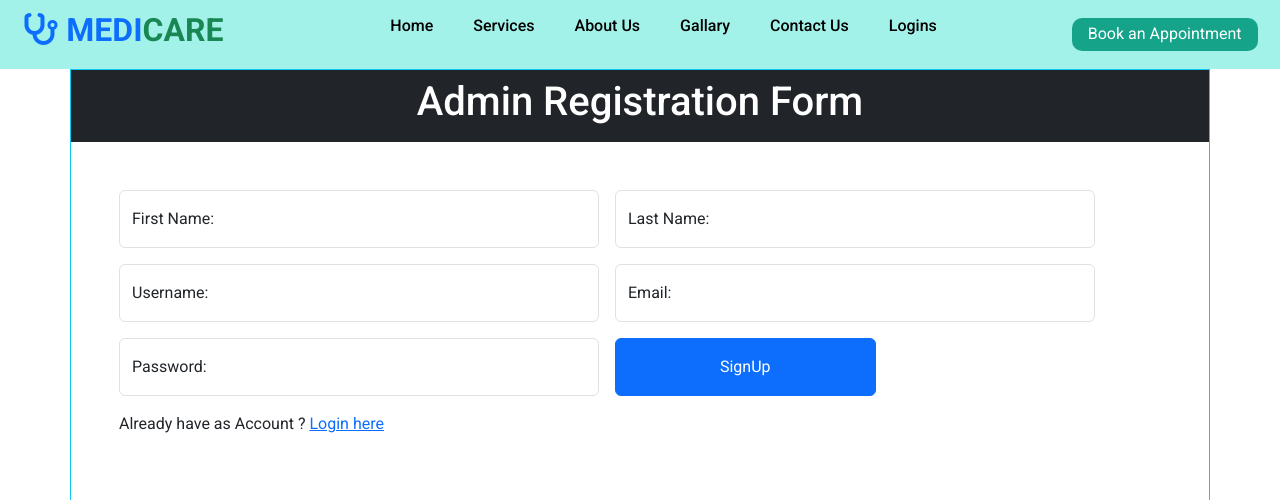
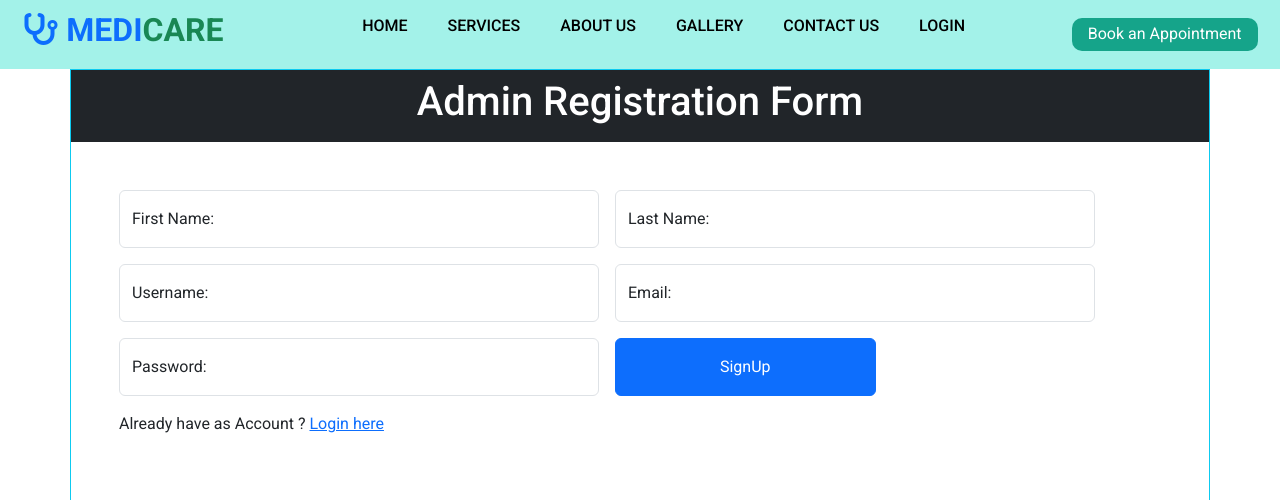
Before and after one commit to Ashishverma48/Hospital-Management-System-In--Django, a Django app: page /admin-signup/ in a window 1280 px wide. Shown: the top 500 px of the page. Run offline with Django 4.2, Linux system fonts and the light colour scheme; some libraries are stand-ins or nearby versions.

Commit message:
just checking

```diff
--- a/templates/hospital/base.html
+++ b/templates/hospital/base.html
@@ -16,12 +16,12 @@
   <nav>
     <h3  class="text-primary fw-bold fs-2"> <i class="fa-solid fa-stethoscope"></i>&nbsp;</i>MEDI<span class="text-success">CARE</span></h3>
     <ul>
-      <li><a href="{% url 'home'%}">Home</a></li>
-      <li><a href="#services">Services</a></li>
-      <li><a href="#about">About Us</a></li>
-      <li><a href="#gallary">Gallary</a></li>
-      <li><a href="#contact">Contact Us</a></li>
-      <li><a href="{% url 'login' %}">Logins</a></li>
+      <li><a href="{% url 'home'%}">HOME</a></li>
+      <li><a href="#services">SERVICES</a></li>
+      <li><a href="#about">ABOUT US</a></li>
+      <li><a href="#gallary">GALLERY</a></li>
+      <li><a href="#contact">CONTACT US</a></li>
+      <li><a href="{% url 'login' %}">LOGIN</a></li>
     </ul>
     <button>Book an Appointment</button>
   </nav>
```
